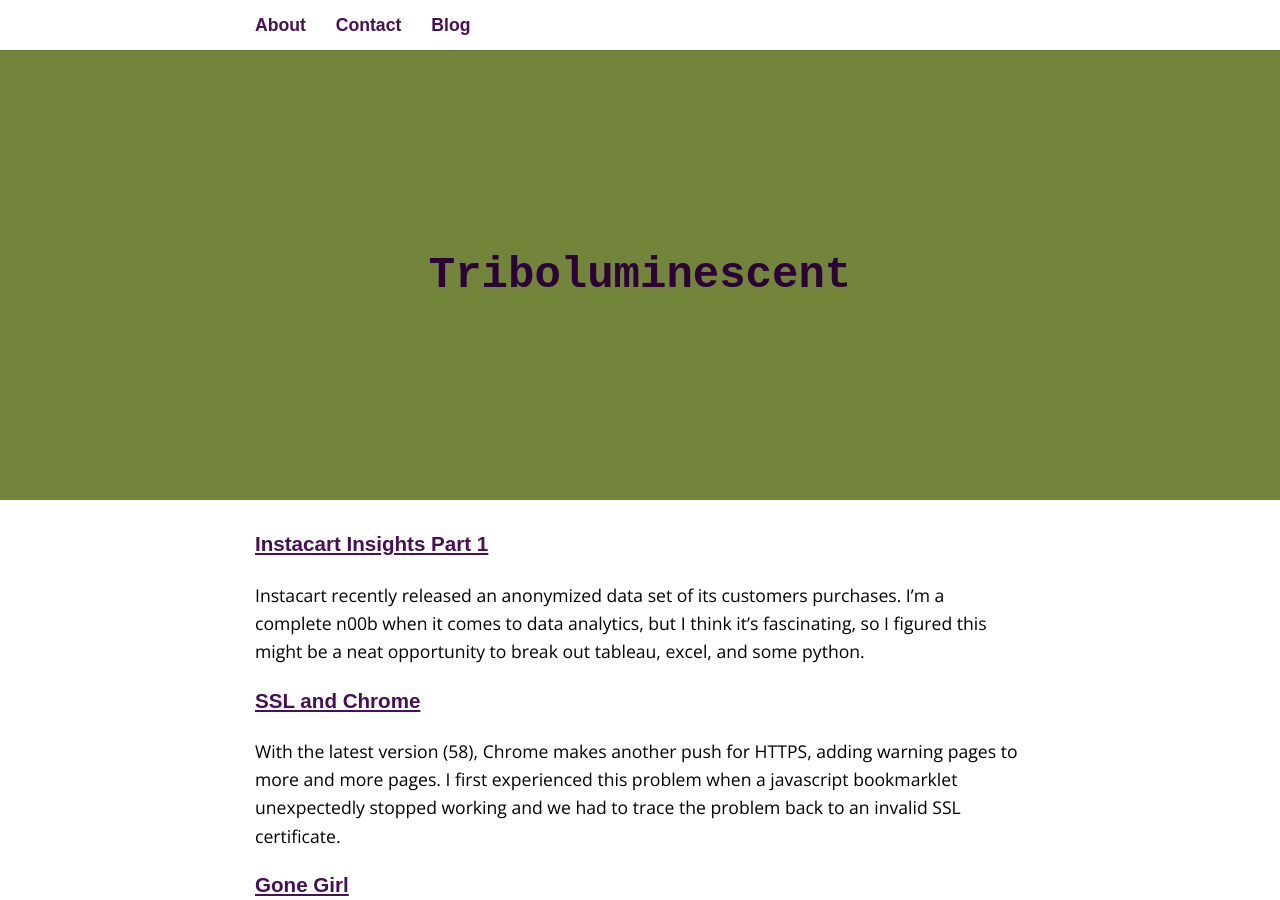
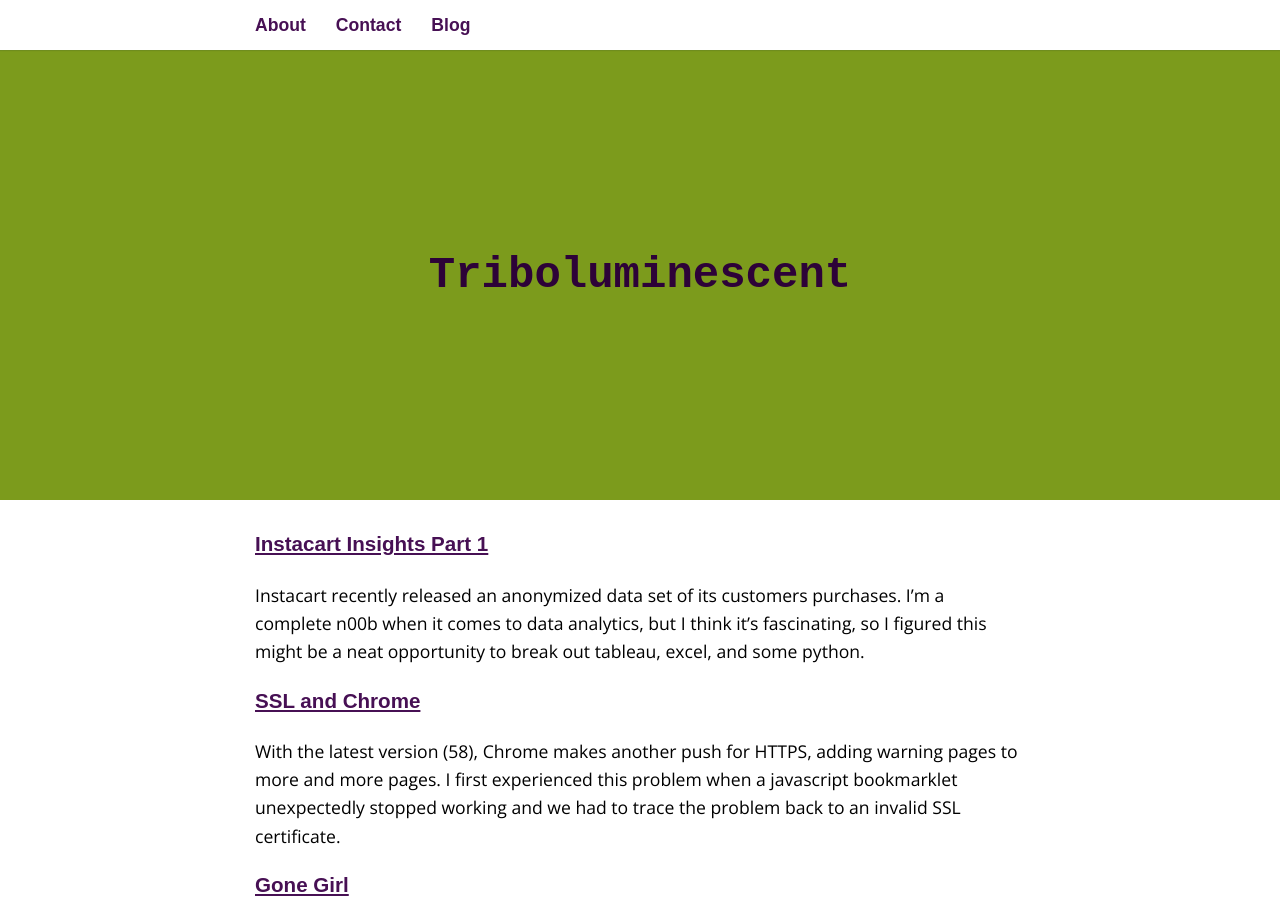
Before and after one commit to wrongpoison/wrongpoison.github.io, a Jekyll site: the page built from index.md, in a window 1280 px wide and 900 px high. Built offline with Jekyll 4.4.1, drawn with Linux system fonts in a browser that asks for light colours; some web fonts are replaced.

Commit message:
color change

```diff
--- a/_includes/head.html
+++ b/_includes/head.html
@@ -11,7 +11,8 @@
 	<link href='https://fonts.googleapis.com/css?family=Muli:400,300' rel='stylesheet' type='text/css'>
 	<link href="https://fonts.googleapis.com/css?family=Arvo:400,400i,700,700i" rel="stylesheet">
 	<link href="https://fonts.googleapis.com/css?family=Josefin+Sans:100,100i,300,300i,400,400i,600,600i,700,700i|Megrim|Nova+Mono|Telex|Voltaire" rel="stylesheet">
-	<meta name="theme-color" content="#2D0238" />
+	<meta name="theme-color" content="#7c9b1c" />
+
 	<link rel="apple-touch-icon" sizes="180x180" href="/apple-touch-icon.png">
 	<link rel="icon" type="image/png" sizes="32x32" href="/favicon-32x32.png">
 	<link rel="icon" type="image/png" sizes="16x16" href="/favicon-16x16.png">
--- a/_sass/_base.scss
+++ b/_sass/_base.scss
@@ -13,8 +13,7 @@ $voltaire-font: 'Voltaire', sans-serif;
 $nova-font: 'Nova Mono', monospace;
 $heading-font-color: #2D0238;
 $light: #E7EDF4;
-/* $header: #6A7393; */
-$header: #73853b;
+$header: #7c9b1c;
 
 *,
 *::before,
```
